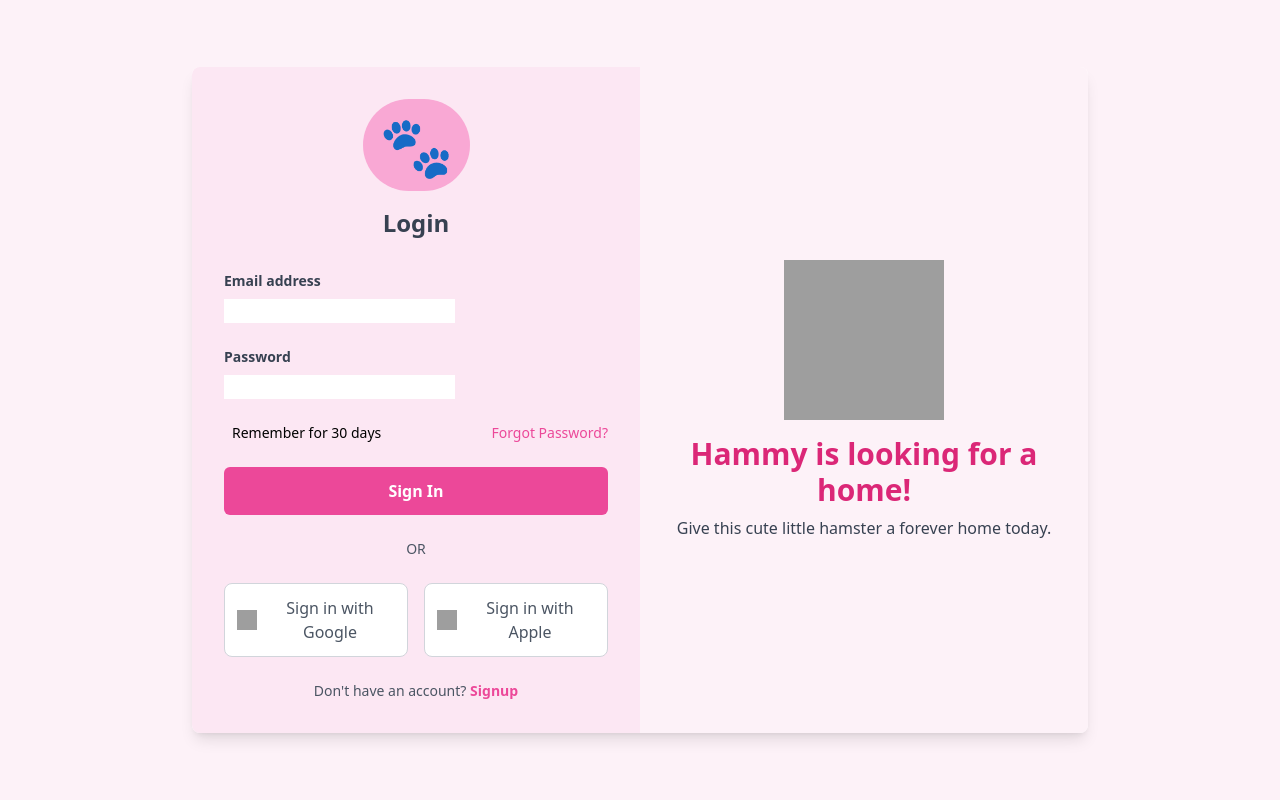
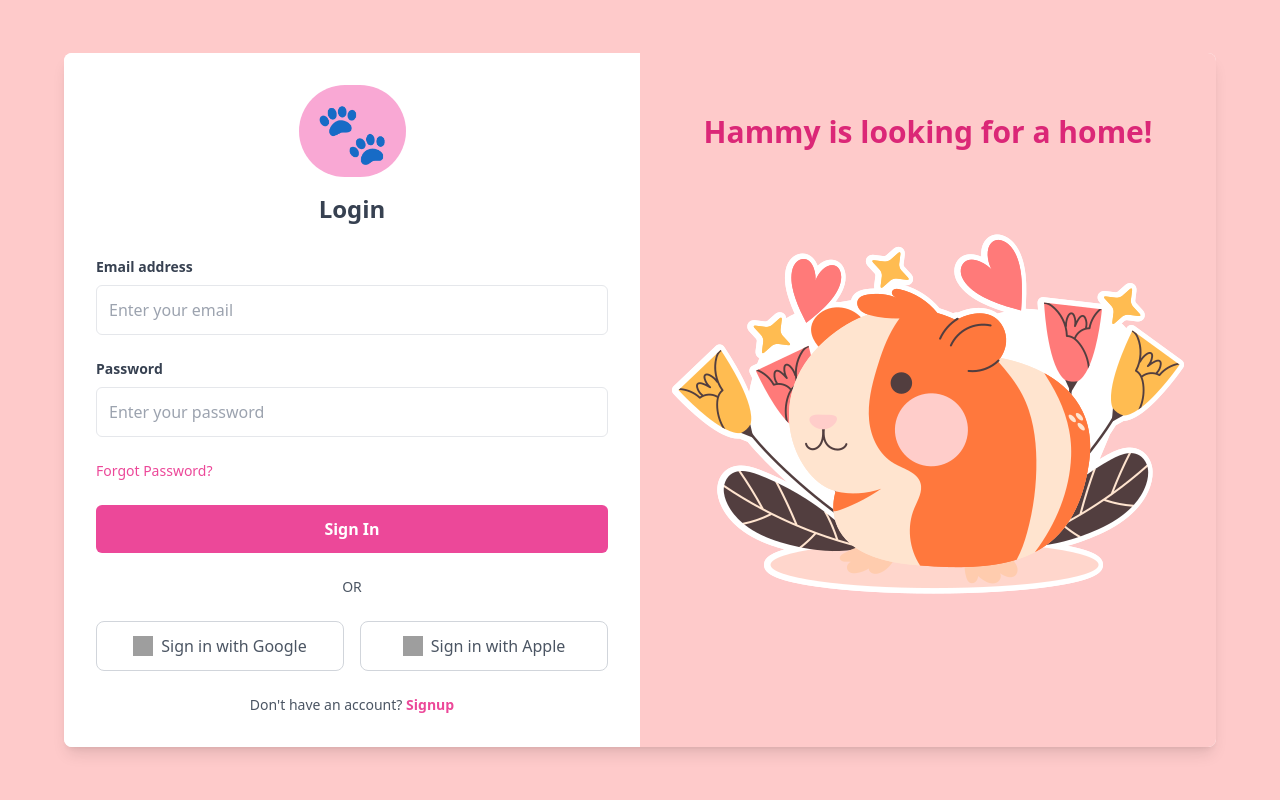
Before and after one commit to aizernere/PawsForHome, a Django app: page /login/ in a window 1280 px wide. Run offline with Django 5.2, Linux system fonts and the light colour scheme; some libraries are stand-ins or nearby versions; grey boxes are pictures that could not be loaded.

Commit message:
Minor updates Ui in Landing Page and Login Page

```diff
--- a/PawsForHome/main/forms.py
+++ b/PawsForHome/main/forms.py
@@ -54,5 +54,11 @@ class Create_Account(forms.Form):
 # end (gso)
 
 class Login_Account(forms.Form):
-    email = forms.CharField(label='Email Address')
-    password = forms.CharField(label='Password', widget=forms.PasswordInput)
+    email = forms.CharField(label='Email Address', widget=forms.TextInput(attrs={
+        'class': 'w-full p-3 border rounded-md focus:outline-none focus:border-pink-500',
+        'placeholder': 'Enter your email'
+    }))
+    password = forms.CharField(label='Password', widget=forms.PasswordInput(attrs={
+        'class': 'w-full p-3 border rounded-md focus:outline-none focus:border-pink-500',
+        'placeholder': 'Enter your password'
+    }))
--- /dev/null
+++ b/PawsForHome/main/static/css/login_page.css
@@ -0,0 +1,3 @@
+body{
+    background-color: red;
+}
--- a/PawsForHome/main/templates/landing_page.html
+++ b/PawsForHome/main/templates/landing_page.html
@@ -37,8 +37,8 @@
                 <img src="{% static 'images/GirlWithPetImage.png' %}" alt="Girl with cat" class="w-70">
             </div>
             <div class="hero-content text-center lg:text-left mt-10 lg:mt-0">
-                <h1 class="text-5xl font-bold text-gray-800 mb-4">Click. <span class="text-pink-600">Adopt.</span> Love.</h1>
-                <p class="text-xl text-gray-700 mb-6">Ready to find the <span class="text-pink-600">one?</span></p>
+                <h1 class="text-5xl font-bold text-gray-800 mb-4">Click. <span class="text-red-300">Adopt.</span> Love.</h1>
+                <p class="text-xl text-gray-700 mb-6">Ready to find the <span class="text-red-400">one?</span></p>
                 <a href="#" class="bg-pink-600 text-white px-8 py-3 rounded-full hover:bg-pink-700 transition">Get Started</a>
             </div>
         </div>
--- a/PawsForHome/main/templates/login_signup/login.html
+++ b/PawsForHome/main/templates/login_signup/login.html
@@ -5,12 +5,13 @@
   <meta name="viewport" content="width=device-width, initial-scale=1.0">
   <title>Login Page</title>
   <script src="https://cdn.tailwindcss.com"></script>
+  {% load static %}
+  <link rel="stylesheet" href="{% static 'css/landing_page.css' %}">
 </head>
-<body class="bg-gray-100">
-  <div class="flex items-center justify-center min-h-screen bg-pink-50">
-    <div class="bg-white w-full max-w-4xl mx-auto rounded-lg shadow-lg flex">
+<body class="bg-red-200 min-h-screen flex justify-center items-center">
+  <div class="bg-white w-full max-w-6xl mx-auto rounded-lg shadow-lg flex">
     <!-- Left Side (Login Form) -->
-      <div class="w-1/2 p-8 bg-pink-100 rounded-l-lg">
+    <div class="w-1/2 p-8 bg-white rounded-l-lg">
       <div class="text-center mb-8">
         <div class="flex justify-center mb-4">
           <div class="bg-pink-300 p-4 rounded-full">
@@ -20,7 +21,6 @@
         <h2 class="text-2xl font-bold text-gray-700 mb-4">Login</h2>
       </div>
 
-        <!-- Django form integration -->
       <form method="post" class="space-y-6">
         {% csrf_token %}
         {{ form.non_field_errors }}
@@ -35,10 +35,6 @@
         </div>
 
         <div class="flex items-center justify-between">
-            <label class="flex items-center text-sm">
-              {{ form.remember_me }} <!-- If your form has a "remember me" checkbox -->
-              <span class="ml-2">Remember for 30 days</span>
-            </label>
           <a href="#" class="text-sm text-pink-500 hover:underline">Forgot Password?</a>
         </div>
 
@@ -59,17 +55,15 @@
           </button>
         </div>
 
-          <p class="text-center text-gray-600 text-sm mt-6">Don't have an account? <a href="#" class="text-pink-500 font-bold">Signup</a></p>
+        <p class="text-center text-gray-600 text-sm mt-6">Don't have an account? <a href="{% url 'main:create_account' %}" class="text-pink-500 font-bold">Signup</a></p>
       </form>
     </div>
 
     <!-- Right Side (Hammy Image and Text) -->
-      <div class="w-1/2 p-8 bg-pink-50 rounded-r-lg flex flex-col items-center justify-center">
+    <div class="w-1/2 p-8 bg-red-200 rounded-r-lg flex flex-col items-center justify-center">
       <div class="text-center">
-          <img src="https://example.com/hammy.png" alt="Hammy" class="w-40 h-40 mx-auto mb-4"> <!-- Replace with actual image URL -->
         <h2 class="text-3xl font-bold text-pink-600 mb-2">Hammy is looking for a home!</h2>
-          <p class="text-gray-700">Give this cute little hamster a forever home today.</p>
-        </div>
+        <img src="{% static 'images/guineapigLogin.png' %}" alt="Hammy" class="w-70 h-70 mx-auto mb-4">
       </div>
     </div>
   </div>
```
Also changed, not shown: PawsForHome/main/static/images/PawImageForLogin.png (added), PawsForHome/main/static/images/guineapigLogin.png (added). Lines whose indentation alone changed are shown as unchanged.
